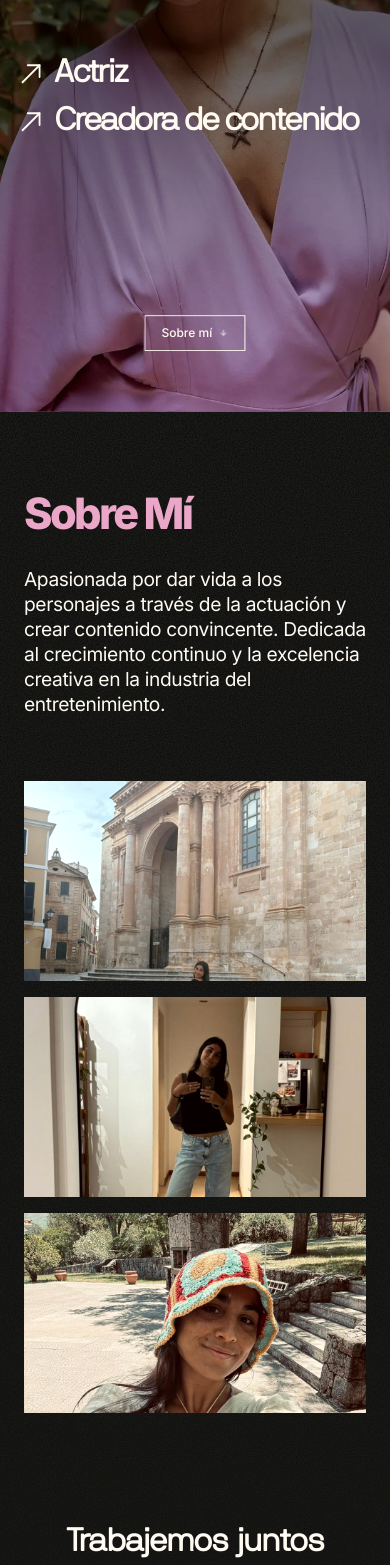
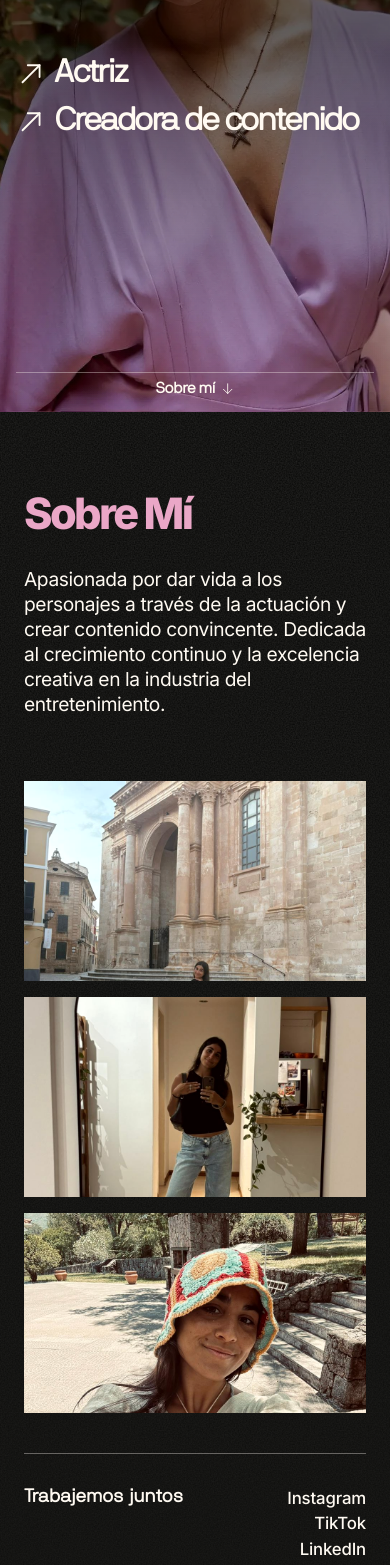
Before and after one commit to lucasperazzi/abril-portfolio, a React (Vite) app: page / in a window 390 px wide. Shown: the part 432-1997 px from the top of the page. Built offline with nearby package versions, Linux system fonts and the light colour scheme.

Commit message:
Refactor menu, language selector, contact section, about me button and more

```diff
--- a/src/App.css
+++ b/src/App.css
@@ -266,82 +266,72 @@
 }
 
 /* Scroll Down Indicator */
-.scroll-down-indicator {
+.scroll-divider {
   position: absolute;
-  bottom: 3.5rem;
-  left: 50%;
-  transform: translateX(-50%);
-  background: transparent;
-  border: 1px solid var(--site-text);
-  border-radius: 0;
-  min-width: auto;
-  width: auto;
-  max-width: 90vw;
-  padding: 0.75rem 1.25rem;
+  bottom: 1.25rem;
+  left: clamp(1rem, 4vw, 3.5rem);
+  right: clamp(1rem, 4vw, 3.5rem);
   display: flex;
-  flex-direction: row;
+  flex-direction: column;
   align-items: center;
-  justify-content: center;
-  gap: 0.5rem;
-  cursor: pointer;
-  transition: opacity 0.5s ease, transform 0.3s ease, background 0.3s ease;
+  gap: 0.6rem;
   z-index: 20;
-  animation: bounce 2s infinite;
   opacity: 1;
-  flex-wrap: nowrap;
+  transition: opacity 0.5s ease;
 }
 
-.scroll-down-indicator.hidden {
+.scroll-divider.hidden {
   opacity: 0;
   pointer-events: none;
-  animation: none;
 }
 
-.scroll-down-indicator:hover {
+.scroll-divider-line {
+  display: none;
+  width: 100%;
+  height: 1px;
   background: var(--site-text);
-  transform: translateX(-50%) scale(1.02);
+  opacity: 0.35;
 }
 
-.scroll-down-indicator:hover .scroll-label,
-.scroll-down-indicator:hover .scroll-arrow-icon {
-  color: var(--site-bg);
-  -webkit-text-fill-color: var(--site-bg);
-  stroke: var(--site-bg);
+.scroll-divider-button {
+  background: transparent;
+  border: none;
+  padding: 0;
+  margin: 0;
+  display: inline-flex;
+  align-items: center;
+  gap: 0.4rem;
+  cursor: pointer;
+  color: var(--site-text);
+  flex-shrink: 0;
+  transition: opacity 0.3s ease;
+}
+
+.scroll-divider-button:hover {
+  opacity: 0.7;
 }
 
 .scroll-label {
   color: var(--site-text);
   -webkit-text-fill-color: var(--site-text);
-  font-family: 'Inter', sans-serif;
-  font-size: 0.9rem;
-  font-weight: 500;
-  letter-spacing: 0;
-  line-height: 1.1;
+  font-family: 'NB International', 'Inter', sans-serif;
+  font-size: 1.15rem;
+  font-weight: 700;
+  letter-spacing: 0.01em;
+  line-height: 1;
   text-transform: none;
   white-space: nowrap;
   flex-shrink: 0;
 }
 
 .scroll-arrow-icon {
-  width: 12px;
-  height: 12px;
+  width: 1.25em;
+  height: 1.25em;
   color: var(--site-text);
   stroke: var(--site-text);
   animation: arrowMove 2s infinite;
   flex-shrink: 0;
   display: block;
-}
-
-@keyframes bounce {
-  0%, 20%, 50%, 80%, 100% {
-    transform: translateX(-50%) translateY(0);
-  }
-  40% {
-    transform: translateX(-50%) translateY(-10px);
-  }
-  60% {
-    transform: translateX(-50%) translateY(-5px);
-  }
 }
 
 @keyframes arrowMove {
@@ -429,14 +419,14 @@
 
 /* About Section with Images */
 .about-section-with-images {
-  padding: 10rem clamp(1rem, 4vw, 3.5rem);
+  padding: 10rem clamp(1rem, 4vw, 3.5rem) 2rem;
   max-width: none;
   margin: 0;
 }
 
 @media (min-width: 769px) {
   .about-section-with-images {
-    padding: 10rem clamp(1rem, 4vw, 3.5rem);
+    padding: 10rem clamp(1rem, 4vw, 3.5rem) 2rem;
   }
 }
 
@@ -791,41 +781,109 @@
   }
 }
 
-.social-links {
+.contact-section {
   display: flex;
-  justify-content: center;
-  gap: 2rem;
-  padding: 1.5rem 0 2rem;
+  flex-direction: column;
+  align-items: center;
+  padding: 4rem clamp(1rem, 4vw, 3.5rem) 5rem;
+  width: 100%;
 }
 
-.social-icon {
-  color: var(--site-text);
-  font-size: 1.5rem;
-  transition: opacity 0.3s ease, transform 0.3s ease;
-  display: flex;
-  align-items: center;
-  justify-content: center;
+.contact-divider {
+  display: none;
 }
 
-.social-heading {
-  font-size: 3rem;
+.contact-row {
+  display: flex;
+  flex-direction: column;
+  align-items: center;
+  gap: 2.25rem;
+  width: 100%;
+}
+
+.contact-heading {
+  display: inline-flex;
+  align-items: center;
+  gap: 0.4rem;
+  font-size: 1.85rem;
   font-weight: 700;
-  letter-spacing: -0.025em;
+  letter-spacing: 0.01em;
   color: var(--site-text);
   text-align: center;
-  margin: 3rem 0 1rem;
+  margin: 0;
   line-height: 1;
   font-family: 'NB International', 'Inter', sans-serif;
 }
 
-.social-icon:hover {
-  opacity: 0.6;
-  transform: scale(1.1);
+.contact-arrow {
+  width: 0.7em;
+  height: 0.7em;
+  flex-shrink: 0;
+  display: inline-block;
+  vertical-align: middle;
+  margin-left: 0.15em;
 }
 
-.tiktok-icon {
-  width: 1.5rem;
-  height: 1.5rem;
+.contact-list {
+  list-style: none;
+  padding: 0;
+  margin: 0;
+  display: flex;
+  flex-direction: row;
+  align-items: center;
+  justify-content: center;
+  flex-wrap: wrap;
+  gap: 1.75rem;
+  text-align: center;
+}
+
+.contact-link {
+  color: var(--site-text);
+  text-decoration: none;
+  font-family: 'Inter', sans-serif;
+  font-size: 1.15rem;
+  font-weight: 500;
+  letter-spacing: -0.01em;
+  line-height: 1.2;
+  transition: opacity 0.2s ease, transform 0.2s ease;
+  display: inline-block;
+}
+
+.contact-link:hover {
+  opacity: 0.6;
+}
+
+@media (max-width: 768px) {
+  .contact-divider {
+    display: block;
+    width: 100%;
+    height: 1px;
+    background: var(--site-text);
+    opacity: 0.35;
+    margin-bottom: 0.6rem;
+  }
+
+  .contact-section {
+    align-items: stretch;
+  }
+
+  .contact-row {
+    flex-direction: row;
+    align-items: flex-start;
+    justify-content: space-between;
+    gap: 1.5rem;
+  }
+
+  .contact-heading {
+    text-align: left;
+  }
+
+  .contact-list {
+    flex-direction: column;
+    align-items: flex-end;
+    flex-wrap: nowrap;
+    text-align: right;
+  }
 }
 
 .bottom-nav {
@@ -988,22 +1046,23 @@
     font-size: 0.8rem;
   }
 
-  .social-links {
+  .contact-section {
+    padding: 1rem 1.5rem 3rem;
     gap: 1.5rem;
-    padding: 2rem 0 1.5rem;
+    align-items: flex-start;
   }
 
-  .social-icon {
-    font-size: 1.2rem;
+  .contact-heading {
+    font-size: 1.15rem;
+    line-height: 1;
   }
 
-  .social-heading {
-    font-size: 2rem;
+  .contact-link {
+    font-size: 1.05rem;
   }
 
-  .tiktok-icon {
-    width: 1.2rem;
-    height: 1.2rem;
+  .contact-list {
+    gap: 0.3rem;
   }
 
   /* Hero mobile styles */
@@ -1059,28 +1118,33 @@
   }
 
   /* Scroll down indicator mobile */
-  .scroll-down-indicator {
-    bottom: calc(3.5rem + env(safe-area-inset-bottom, 0px));
-    min-width: auto;
-    width: auto;
-    max-width: 85vw;
-    padding: 0.65rem 1rem;
-    gap: 0.4rem;
-    flex-direction: row;
-    flex-wrap: nowrap;
+  .scroll-divider {
+    bottom: calc(1rem + env(safe-area-inset-bottom, 0px));
+    left: 1rem;
+    right: 1rem;
+    gap: 0.5rem;
+  }
+
+  .scroll-divider-line {
+    display: block;
+  }
+
+  .scroll-divider-button {
+    padding: 0;
+    gap: 0.35rem;
   }
 
   .scroll-label {
-    font-size: 0.75rem;
-    letter-spacing: 0;
+    font-size: 0.95rem;
+    letter-spacing: -0.02em;
     white-space: nowrap;
     flex-shrink: 0;
-    line-height: 1.1;
+    line-height: 1;
   }
 
   .scroll-arrow-icon {
-    width: 10px;
-    height: 10px;
+    width: 1em;
+    height: 1em;
   }
 
   .role-button {
@@ -1135,7 +1199,7 @@
 
   /* About section mobile styles */
   .about-section-with-images {
-    padding: 5rem 1.5rem;
+    padding: 5rem 1.5rem 1.5rem;
   }
 
   .section-title {
@@ -1171,11 +1235,7 @@
     display: none;
   }
 
-  .social-heading {
-    font-size: 2rem;
-    line-height: 1;
-    margin: 2rem 0 1rem;
-  }
+
 
   /* Actriz section mobile styles */
   .actriz-section {
--- a/src/components/FakeVideoHero.jsx
+++ b/src/components/FakeVideoHero.jsx
@@ -18,13 +18,15 @@ const ArrowIcon = () => (
 
 const DownArrowIcon = () => (
   <svg
+    width="22"
+    height="22"
     viewBox="0 0 22 22"
     fill="none"
     xmlns="http://www.w3.org/2000/svg"
     className="scroll-arrow-icon"
   >
-    <path d="M11 4V16" stroke="currentColor" strokeWidth="1.9"/>
-    <path d="M5 10L11 16L17 10" stroke="currentColor" strokeWidth="1.9"/>
+    <path d="M11 3V19" stroke="currentColor" strokeWidth="1.4" strokeLinecap="round"/>
+    <path d="M4 12L11 19L18 12" stroke="currentColor" strokeWidth="1.4" strokeLinecap="round" strokeLinejoin="round"/>
   </svg>
 )
 
@@ -204,14 +206,18 @@ function FakeVideoHero({ isReelSection = false }) {
 
       {/* Scroll down indicator - only on main hero */}
       {!isReelSection && (
+        <div className={`scroll-divider ${!showScrollIndicator ? 'hidden' : ''}`}>
+          <span className="scroll-divider-line" aria-hidden="true" />
           <button
-          className={`scroll-down-indicator ${!showScrollIndicator ? 'hidden' : ''}`}
+            type="button"
+            className="scroll-divider-button"
             onClick={handleScrollDown}
             aria-label={t.scrollToAbout}
           >
             <span className="scroll-label">{t.scrollToAbout}</span>
             <DownArrowIcon />
           </button>
+        </div>
       )}
 
       {/* FUTURE: replace Image with <video> */}
--- a/src/pages/Actress.css
+++ b/src/pages/Actress.css
@@ -20,18 +20,21 @@
 }
 
 .actress-page .page-header {
-  text-align: center;
-  padding: 4rem 1rem 0;
+  text-align: left;
+  padding: 4rem clamp(1.25rem, 4vw, 3rem) 0;
+  max-width: 1480px;
+  margin: 0 auto;
+  width: 100%;
 }
 
 .actress-page .page-title {
-  font-size: 6rem;
-  font-weight: 700;
+  font-size: 4.5rem;
+  font-weight: 800;
   color: var(--site-text);
   margin-bottom: 1.25rem;
-  letter-spacing: -0.04em;
-  font-family: 'NB International', 'Inter', sans-serif;
-  line-height: 1.1;
+  letter-spacing: -0.05em;
+  font-family: 'Inter', sans-serif;
+  line-height: 0.85;
 }
 
 
@@ -399,7 +402,7 @@
 
 @media (max-width: 768px) {
   .actress-page .page-title {
-    font-size: 4rem;
+    font-size: 3rem;
     letter-spacing: -0.02em;
     margin-bottom: 1rem;
     line-height: 1.1;
@@ -412,7 +415,7 @@
   }
 
   .actress-page .page-header {
-    padding: 2rem 1rem 0;
+    padding: 2rem 1.5rem 0;
   }
 
   .actress-page .page-content {
--- a/src/pages/Home.jsx
+++ b/src/pages/Home.jsx
@@ -1,7 +1,5 @@
 import { useEffect, useRef, useState } from 'react'
 import { useLanguage } from '../LanguageContext'
-import { Link } from 'react-router-dom'
-import { FiInstagram, FiMail, FiLinkedin } from 'react-icons/fi'
 import FakeVideoHero from '../components/FakeVideoHero'
 import '../App.css'
 
@@ -36,6 +34,13 @@ function Home() {
       letsWork: 'Trabajemos juntos'
     }
   }
+
+  const contactLinks = [
+    { label: 'Instagram', href: 'https://www.instagram.com/biancoabril_' },
+    { label: 'TikTok', href: 'https://www.tiktok.com/@abrilbiancotav' },
+    { label: 'LinkedIn', href: 'https://www.linkedin.com/in/abril-bianco-tavagnacco' },
+    { label: 'Email', href: 'mailto:abrilbiancotav@gmail.com' }
+  ]
 
   const t = translations[language]
 
@@ -81,26 +86,29 @@ function Home() {
         </div>
       </section>
 
-      {/* Keep existing sections below */}
-      <main className="content">
-        <h2 className="social-heading">{t.letsWork}</h2>
-        <section className="social-links">
-          <a href="https://www.instagram.com/biancoabril_" target="_blank" rel="noopener noreferrer" className="social-icon">
-            <FiInstagram />
-          </a>
-          <a href="https://www.tiktok.com/@abrilbiancotav" target="_blank" rel="noopener noreferrer" className="social-icon">
-            <svg viewBox="0 0 24 24" fill="currentColor" className="tiktok-icon">
-              <path d="M19.59 6.69a4.83 4.83 0 0 1-3.77-4.25V2h-3.45v13.67a2.89 2.89 0 0 1-5.2 1.74 2.89 2.89 0 0 1 2.31-4.64 2.93 2.93 0 0 1 .88.13V9.4a6.84 6.84 0 0 0-1-.05A6.33 6.33 0 0 0 5 20.1a6.34 6.34 0 0 0 10.86-4.43v-7a8.16 8.16 0 0 0 4.77 1.52v-3.4a4.85 4.85 0 0 1-1-.1z"/>
-            </svg>
-          </a>
-          <a href="https://www.linkedin.com/in/abril-bianco-tavagnacco" target="_blank" rel="noopener noreferrer" className="social-icon">
-            <FiLinkedin />
-          </a>
-          <a href="mailto:abrilbiancotav@gmail.com" className="social-icon">
-            <FiMail />
-          </a>
-        </section>
-      </main>
+      {/* Contact section */}
+      <section className="contact-section">
+        <span className="contact-divider" aria-hidden="true" />
+        <div className="contact-row">
+          <h2 className="contact-heading">
+            <span>{t.letsWork}</span>
+          </h2>
+          <ul className="contact-list">
+            {contactLinks.map((link) => (
+              <li key={link.label}>
+                <a
+                  href={link.href}
+                  target={link.href.startsWith('http') ? '_blank' : undefined}
+                  rel={link.href.startsWith('http') ? 'noopener noreferrer' : undefined}
+                  className="contact-link"
+                >
+                  {link.label}
+                </a>
+              </li>
+            ))}
+          </ul>
+        </div>
+      </section>
 
       <footer className="footer">
         <p>&copy; 2026 Abril. All rights reserved.</p>
```
Also changed, not shown: src/Navbar.css (+48 -18 lines), src/Navbar.jsx (+12 -61 lines), src/pages/Content.css (+21 -17 lines). Lines whose indentation alone changed are shown as unchanged.
